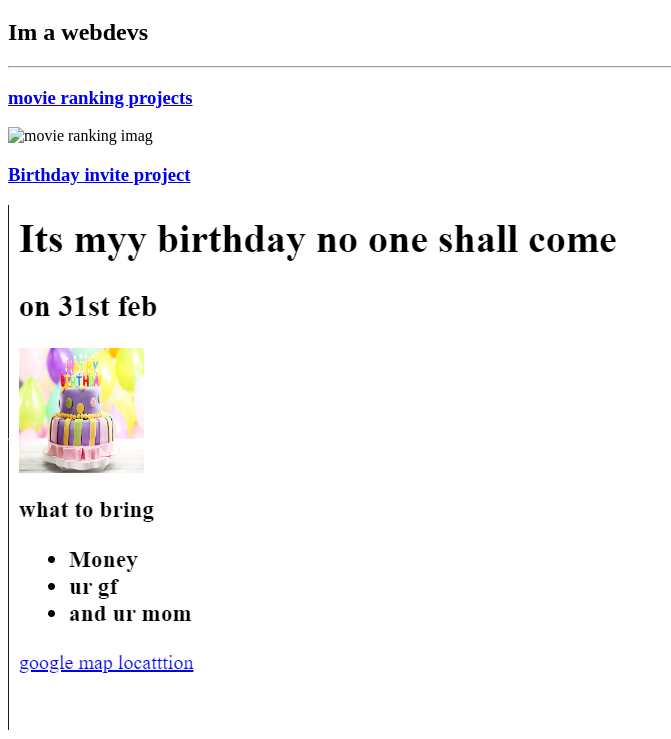
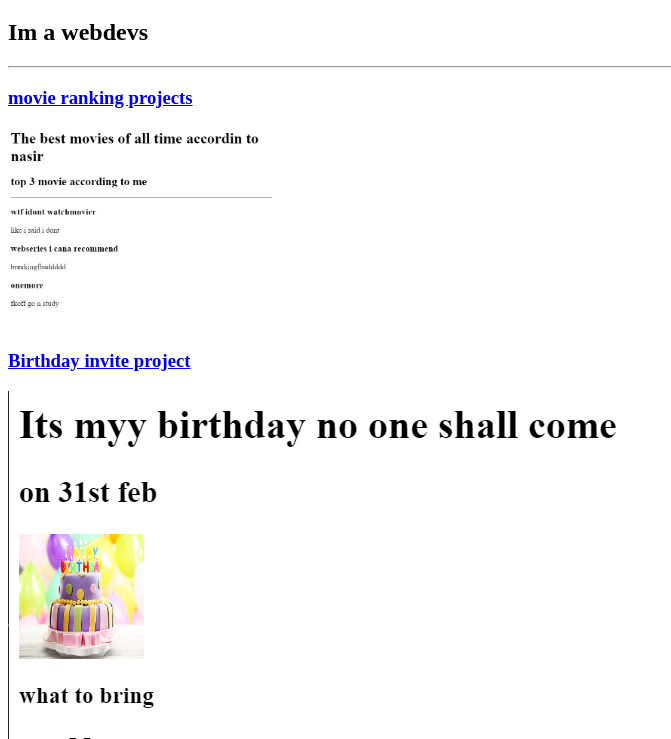
Before and after one commit to IGNS1MPLE/html-portfolio, a plain HTML site: page index.html in a window 1280 px wide. Shown: the part 61-800 px from the top of the page, without its empty margins (0-671 px from the left). Drawn offline with Linux system fonts and the light colour scheme.

Commit message:
Update index.html

```diff
--- a/index.html
+++ b/index.html
@@ -10,7 +10,7 @@
     <h2>Im a webdevs</h2>
     <hr />
     <h3><a href="./public/movie ranking.html">movie ranking projects</a></h3>
-    <img src="../4.3 HTML Porfolio Project/moovie ranking.png" height="200" alt="movie ranking imag" />
+    <img src="./moovie ranking.png" height="200" alt="movie ranking imag" />
     <h3><a href="./public/birthday invite.html">Birthday invite project</a></h3>
     <img src="./Screenshot 2025-01-14 150849.png" />
     <hr />
```
